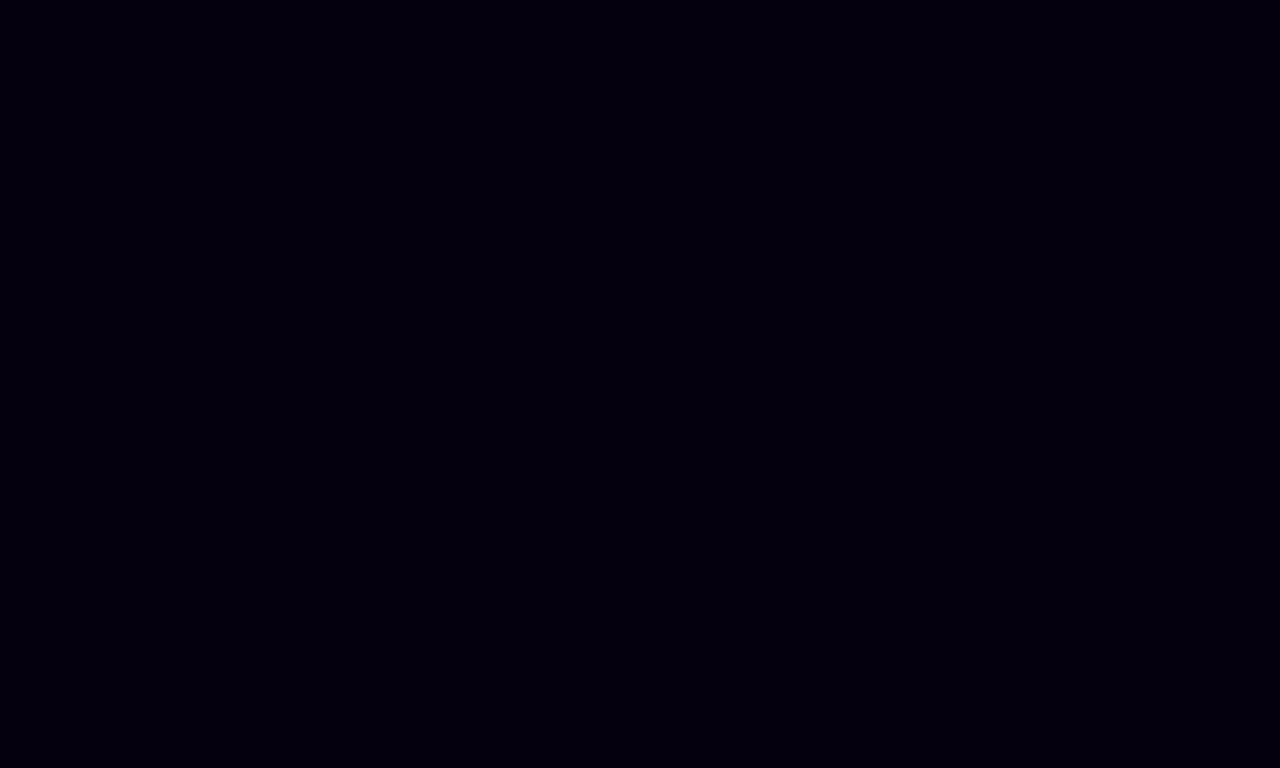
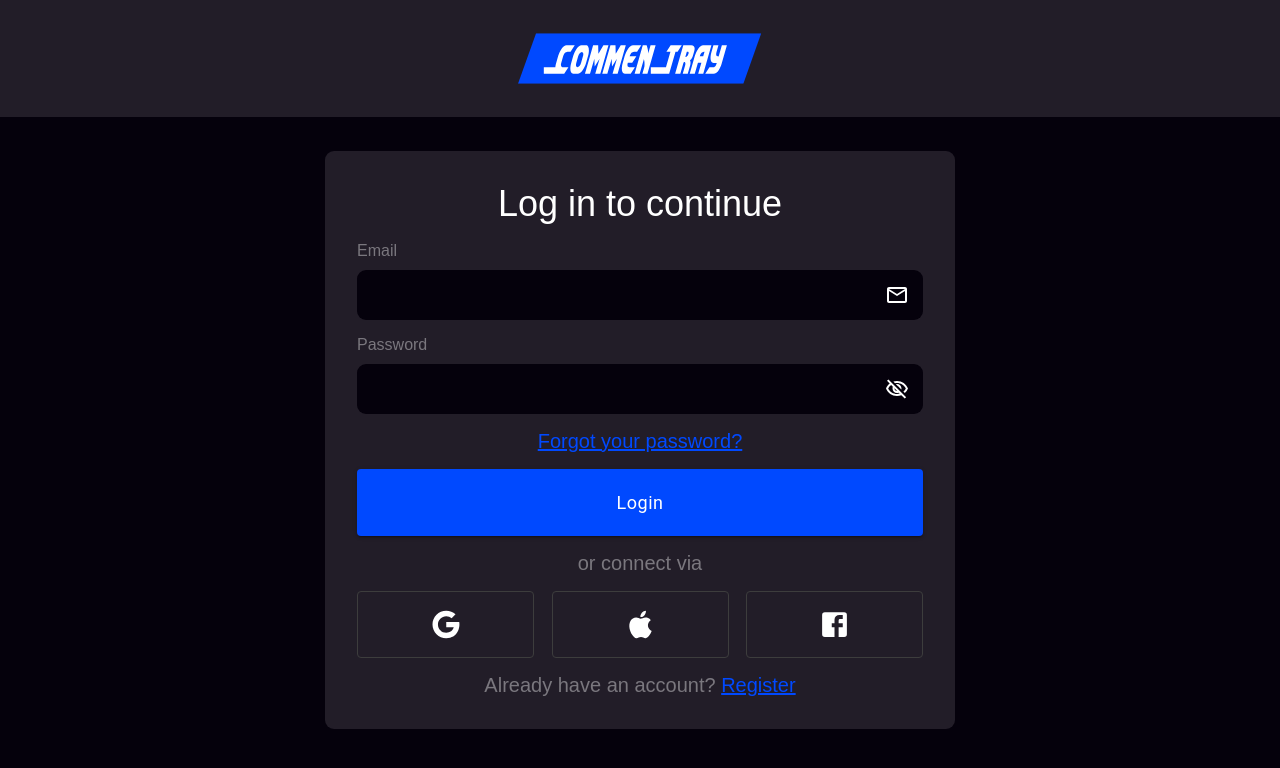
Before and after one commit to valens-dev/commentray, a React (Vite) app: page /#/log-in in a window 1280 px wide. Before the commit this address had no page. Shown: the top 768 px of the page. Built offline with nearby package versions, Linux system fonts and the light colour scheme.

Commit message:
Added "Log In" page (#11)
Added "Log In" page

```diff
--- a/src/components/App/index.tsx
+++ b/src/components/App/index.tsx
@@ -1,9 +1,10 @@
 import { Routes, Route } from "react-router-dom";
+import { FilterProvider } from "../../contexts/FilterContext";
 import Home from "../Home";
 import GoLive from "../GoLive";
 import SignIn from "../SignIn";
 import SignInDetails from "../SignInDetails";
-import { FilterProvider } from "../../contexts/FilterContext";
+import LogIn from "../LogIn";
 
 const App = () => (
   <FilterProvider>
@@ -12,6 +13,7 @@ const App = () => (
       <Route path="/go-live" element={<GoLive />} />
       <Route path="/sign-in" element={<SignIn />} />
       <Route path="/sign-in-details" element={<SignInDetails />} />
+      <Route path="/log-in" element={<LogIn />} />
     </Routes>
   </FilterProvider>
 );
--- /dev/null
+++ b/src/components/LogIn/index.tsx
@@ -0,0 +1,11 @@
+import HeaderMinimal from "../HeaderMinimal";
+import LogInBody from "../LogInBody";
+
+const LogIn = () => (
+  <>
+    <HeaderMinimal />
+    <LogInBody />
+  </>
+);
+
+export default LogIn;
--- /dev/null
+++ b/src/components/LogInBody/index.tsx
@@ -0,0 +1,69 @@
+import { Button, InputAdornment, TextField } from "@mui/material";
+import GoogleIcon from "@mui/icons-material/Google";
+import AppleIcon from "@mui/icons-material/Apple";
+import FacebookIcon from "@mui/icons-material/Facebook";
+import EmailOutlinedIcon from "@mui/icons-material/EmailOutlined";
+import VisibilityOffOutlinedIcon from "@mui/icons-material/VisibilityOffOutlined";
+
+const LogInBody = () => {
+  return (
+    <div className="login-body">
+      <div className="login-section">
+        <div className="box-title-wrapper">
+          <div className="box-title">Log in to continue</div>
+          <div className="mail-input">
+            <div className="title">Email</div>
+            <TextField
+              className="input"
+              variant="outlined"
+              InputProps={{
+                endAdornment: (
+                  <InputAdornment position="end">
+                    <EmailOutlinedIcon />
+                  </InputAdornment>
+                ),
+              }}
+            ></TextField>
+          </div>
+          <div className="password-input">
+            <div className="title">Password</div>
+            <TextField
+              className="input"
+              variant="outlined"
+              InputProps={{
+                endAdornment: (
+                  <InputAdornment position="end">
+                    <VisibilityOffOutlinedIcon />
+                  </InputAdornment>
+                ),
+              }}
+            ></TextField>
+          </div>
+          <div className="already-registered">
+            <a href="./privacy">Forgot your password?</a>
+          </div>
+          <div className="sign-up-button">
+            <Button variant="contained">Login</Button>
+          </div>
+          <div className="connect-via">or connect via</div>
+          <div className="alternative-profiles">
+            <Button variant="outlined">
+              <GoogleIcon />
+            </Button>
+            <Button variant="outlined">
+              <AppleIcon />
+            </Button>
+            <Button variant="outlined">
+              <FacebookIcon />
+            </Button>
+          </div>
+          <div className="already-registered">
+            Already have an account? <a href="./privacy">Register</a>
+          </div>
+        </div>
+      </div>
+    </div>
+  );
+};
+
+export default LogInBody;
```
